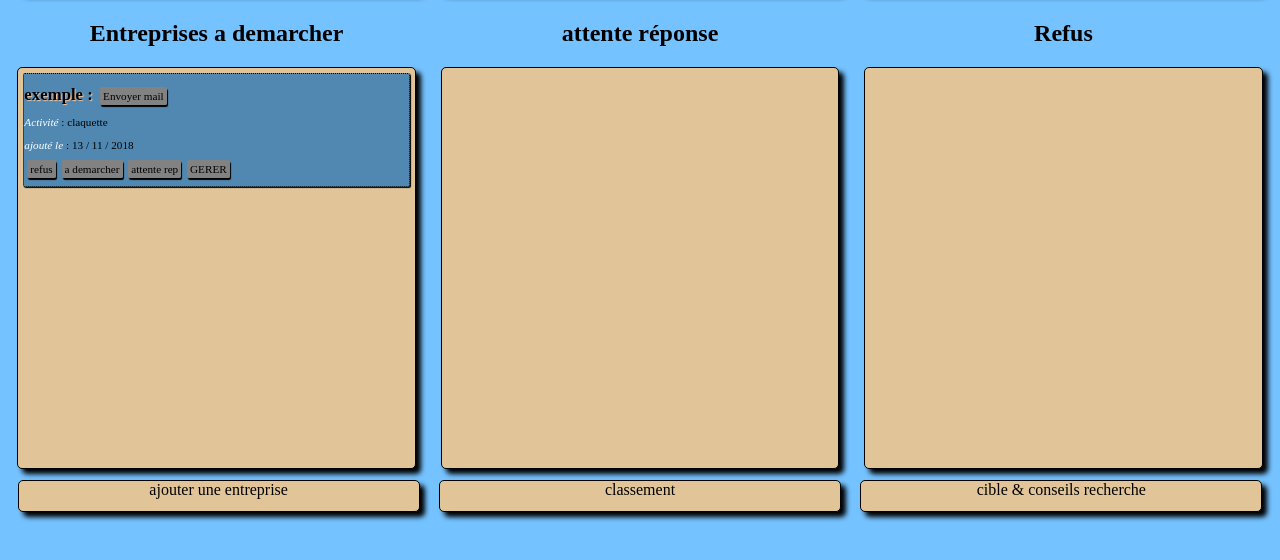
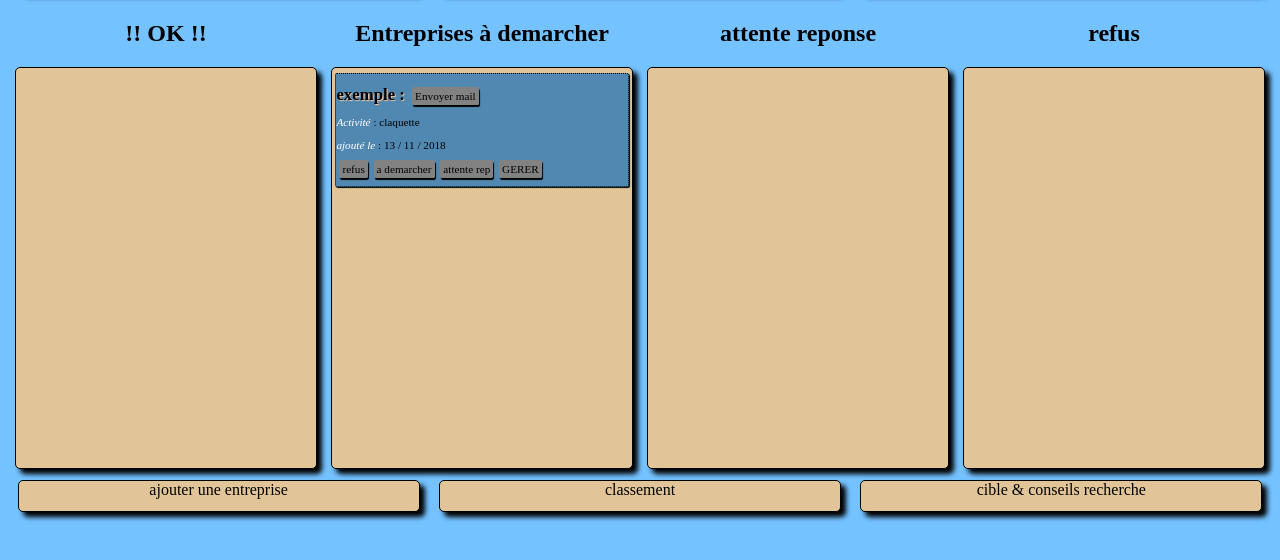
Before and after one commit to josubulus/first_code_project, a PHP site: page /classement.php in a window 1280 px wide. Shown: the part 48-608 px from the top of the page. Run offline with PHP 8.4, Linux system fonts and the light colour scheme; data comes from the database, SQL or seed files in the repository.

Commit message:
affichage de classement.php avec utilisation de function en php OK :)

```diff
--- a/classement.php
+++ b/classement.php
@@ -9,77 +9,9 @@ try
       die('Erreur : '.$e->getMessage());
     }
 
- ?>
-<!DOCTYPE html>
-<html lang="fr" dir="ltr" />
-  <head>
-    <meta charset="utf-8" />
-    <link rel="stylesheet" href="css/style.css" />
-    <title>classement</title>
-  </head>
-  <body>
-<header>
-
-</header>
-<nav>
-  <?php include('include/nav.php'); ?>
-</nav>
-<section>
-
-                  <?php
-                  //requette : statut  : 1 =a démarcher 2 = acceptation imminante 3 =attente réponse 4 = refus
-                  $req=$bdd->query('SELECT id,nom,tel,mail,adresse,activite,DATE_FORMAT(date_ajout,"%d / %m / %Y") date_affich,statut,statut_mail,DATE_FORMAT(date_mail,"%d / %m / %Y") date_email,notes FROM entreprises WHERE statut=2 ORDER BY date_ajout DESC');
-
-                  //alors maintenant on affiche
-
-                                      while ($entreprise=$req->fetch())
-                                        {
-                                          if ($entreprise['id'] > 0)
-                                          {
-                                              ?><h2>REPONSE IMMINENTE</h2><?php
-                                              ?><div class="box_entreprises"><?php
-
-
-                                              echo '<p> <strong>' . htmlspecialchars($entreprise['nom']) . ' : </strong>';
-                                              if (isset($entreprise['notes']))
-                                              {
-                                                echo '<a class="titre_info_entreprise" href="notes.php?id_entreprise=' . htmlspecialchars($entreprise['id']) . '">|| NOTES ! || </a>';
-                                              }
-                                                // a copier : status mail date , mise en page entreprise et bouttons entreprise
-                                                        if ( isset($entreprise['statut_mail']) && $entreprise['statut_mail'] == 2)
-                                                         {
-                                                           echo ' <a href="classement_post.php?statut_mail=1&amp;id_entreprise=' . htmlspecialchars($entreprise['id']) . '"> X </a>MAIL ENVOYE: ' . htmlspecialchars($entreprise['date_email']) . ' </p>';
-                                                         }
-                                                         else {
-                                                          echo '<a class="bouton_statut" href="classement_post.php?statut_mail=2&amp;id_entreprise=' . htmlspecialchars($entreprise['id']) . '">Envoyer mail</a></p>';
-                                                         }
-                                              echo '
-                                              <p> <em class="titre_info_entreprise"> Activité </em> : ' . htmlspecialchars($entreprise['activite']) . ' </p>
-                                              <em class="titre_info_entreprise">ajouté le</em> : ' . htmlspecialchars($entreprise['date_affich']) . '</p>
-
-                                               <!--bouton de tris des entreprise par status : 1= a demarcher 3=attente réponse 4=refusé-->
-                                              <p><a class="bouton_statut" href="classement_post.php?statut=4&amp;id_entreprise=' . htmlspecialchars($entreprise['id']) . '">refus</a>
-                                              <a class="bouton_statut" href="classement_post.php?statut=1&amp;id_entreprise=' . htmlspecialchars($entreprise['id']) . '">a demarcher</a>
-                                              <a class="bouton_statut" href="classement_post.php?statut=3&amp;id_entreprise=' . htmlspecialchars($entreprise['id']) . '">attente rep</a>
-                                              <a class="bouton_statut" href="notes.php?id_entreprise=' . htmlspecialchars($entreprise['id']) . '">GERER</a></p>
-
-                                              ';
-                                              ?></div><?php
-
-                                          }
-
-                                }
-                           ?>
-
-
-
-
-
-  </section>
-  <!--                   cration de la fonction  cadre pour afficher les entreprise en fonction des status                   -->
-
-<?php
-function cadre($trouduc)
+    // fonction d'affichage des entreprise par status : 1 2 3 4 = a demarcher, reponse imminente , attente réponse , refus
+    // amélioration faire rajouter un argument pour modifier la mise en page de réponse imminente
+    function cadre($status,$titre)
           {
             try
                 {
@@ -89,9 +21,10 @@ function cadre($trouduc)
                 {
                   die('Erreur : '.$e->getMessage());
                 }
-
-
-                $status=$trouduc;
+              echo '  <div class="box_section">
+                         <h2>' . $titre . '</h2>
+                            <div class="box_de_tris">';
+              //requette de selection des donnée par status de l'entreprise
                           $req=$bdd->prepare('SELECT id,nom,tel,mail,adresse,activite,DATE_FORMAT(date_ajout,"%d / %m / %Y") date_affich,statut,statut_mail,DATE_FORMAT(date_mail,"%d / %m / %Y") date_email,notes FROM entreprises WHERE statut=:status ORDER BY date_ajout DESC');
                           $req->execute(array('status' => $status));
                           //alors maintenant on affiche
@@ -125,54 +58,41 @@ function cadre($trouduc)
 
                                 ';
                                 echo '</div>';
+
             }
+            echo '</div>';
+          echo '</div>';
     }
  ?>
+<!DOCTYPE html>
+<html lang="fr" dir="ltr" />
+  <head>
+    <meta charset="utf-8" />
+    <link rel="stylesheet" href="css/style.css" />
+    <title>classement</title>
+  </head>
+  <body>
+<header>
+
+</header>
+<nav>
+  <?php include('include/nav.php'); ?>
+</nav>
+  <!--                   cration de la fonction  cadre pour afficher les entreprise en fonction des status                   -->
 
 
-
-
-
-
-
-
-
-
-
-                                  <!---     entreprise a démarcher --->
-  <div id="box_classement">
-  <section class="box_section">
-    <h2>Entreprises a demarcher</h2>
-              <div class="box_de_tris">
-
+<!---affichage des classements----->
+  <section id="box_classement">
               <?php
-cadre(1);
+              cadre(2,'!! OK !!');
+//status : 1 2 3 4 = a demarcher, reponse imminente , attente réponse , refus
+              cadre(1,'Entreprises à demarcher');
+//status : 1 2 3 4 = a demarcher, reponse imminente , attente réponse , refus
+              cadre(3,'attente reponse');
+//status : 1 2 3 4 = a demarcher, reponse imminente , attente réponse , refus
+              cadre(4,'refus');
               ?>
-
-           </div>
-  </section>
-  <section class="box_section">
-    <h2>attente réponse</h2>
-                                          <!---     attente reponse --->
-
-                      <div class="box_de_tris">
-
-                        <?php
-cadre(3);
-      ?>
-    </div>
-  </section>
-  <section class="box_section">
-    <h2>Refus</h2>
-  <!--refus-->
-  <div class="box_de_tris">
-
-  <?php
-cadre(4);
-                            ?>
-  </div>
-  </section>
-  </div><!--box classement--->
+</section><!--box classement--->
   <footer>
     <nav>
       <?php include('include/nav.php'); ?>
```
Lines whose indentation alone changed are shown as unchanged.
